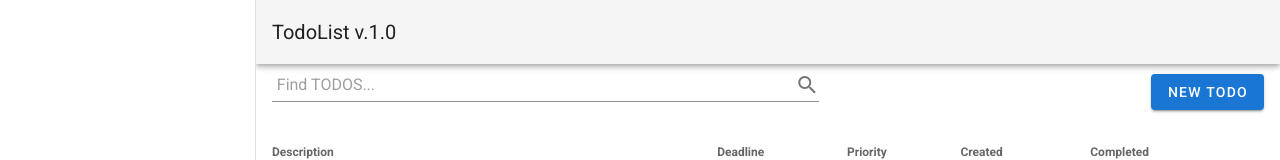
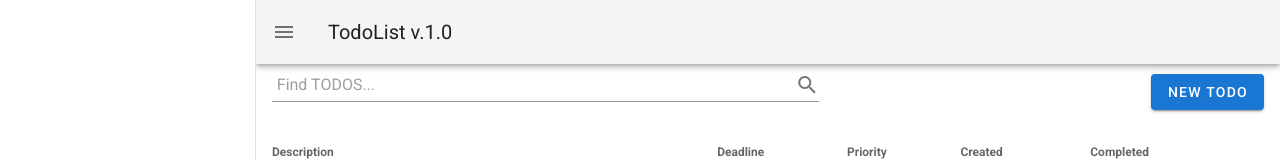
Before and after one commit to Fiend21/arbetsprov, a Vue app: page / in a window 1280 px wide. Shown: the top 160 px of the page. Built offline with nearby package versions, Linux system fonts and the light colour scheme.

Commit message:
drawer null

```diff
--- a/src/App.vue
+++ b/src/App.vue
@@ -7,6 +7,7 @@
   </v-navigation-drawer>
 
     <v-app-bar app>
+     <v-app-bar-nav-icon @click="drawer = !drawer"></v-app-bar-nav-icon>
      <v-toolbar-title>TodoList v.1.0</v-toolbar-title>
     </v-app-bar>
 
@@ -27,7 +28,7 @@
 },
 
   data: () => ({
-
+    drawer: null
   }),
 };
 </script>
```
